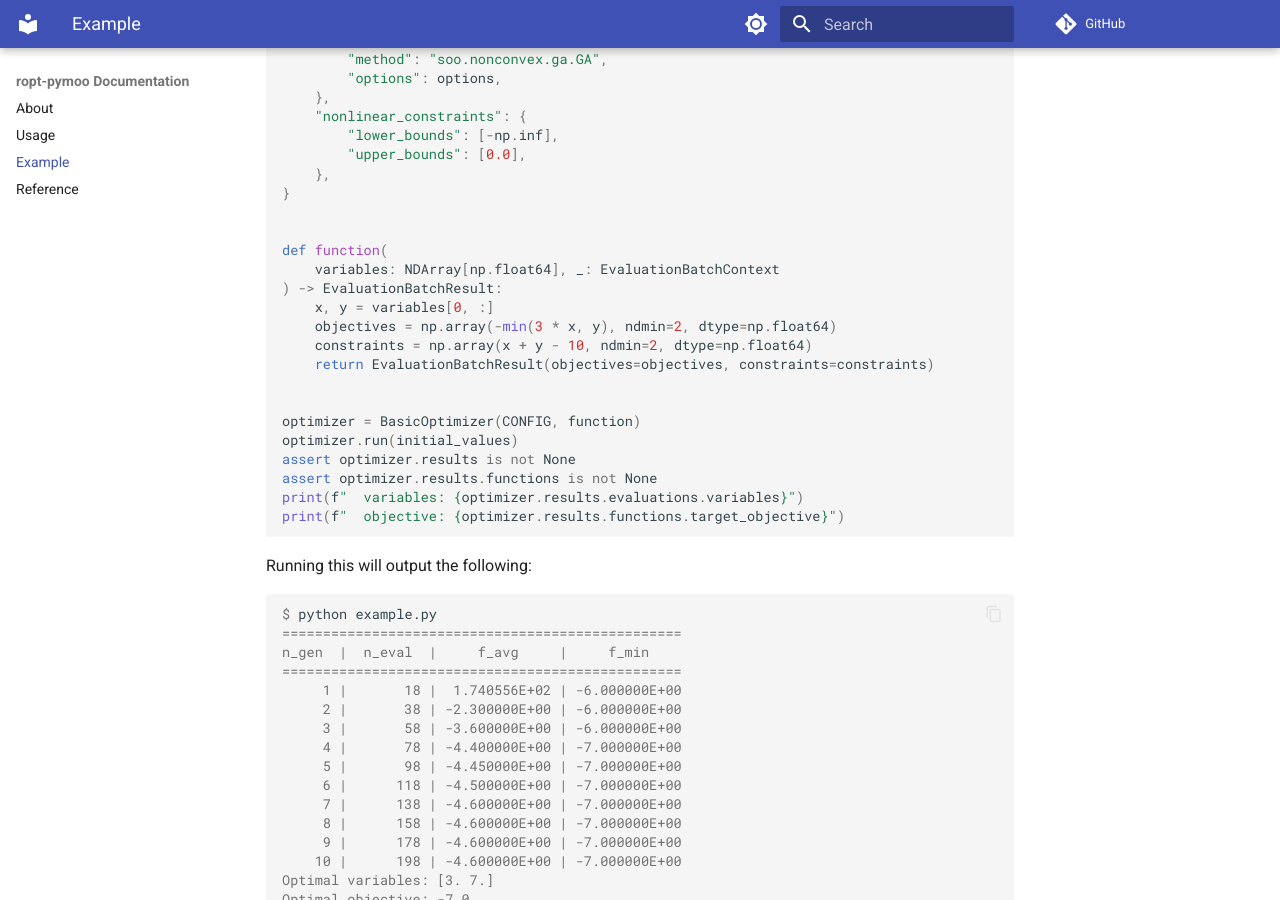
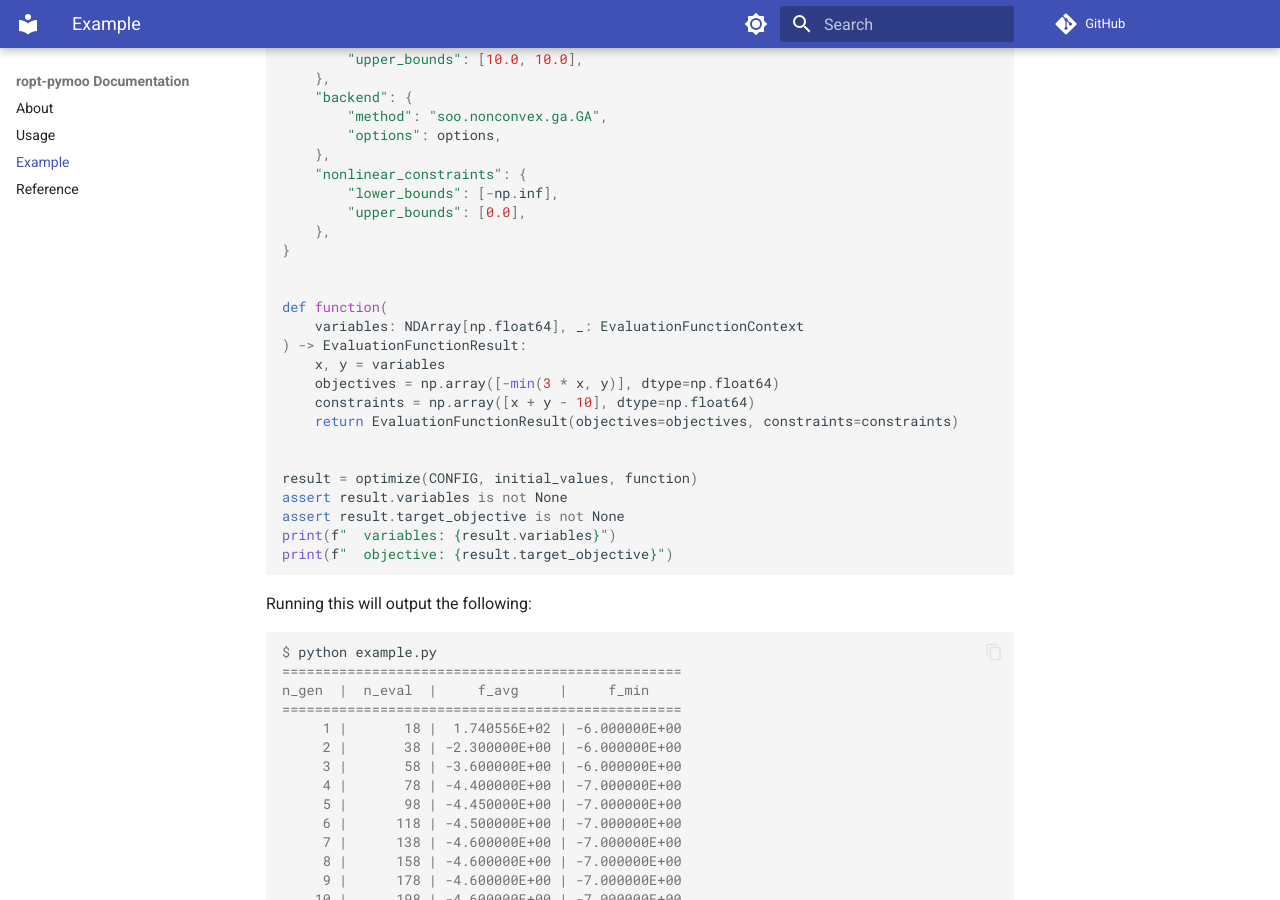
Before and after one commit to TNO-ropt/ropt-pymoo, an MkDocs documentation site: the page built from docs/example.md, in a window 1280 px wide and 900 px high, scrolled down 1171 px. Built offline with MkDocs 1.6.1 and Material for MkDocs 9.7.7, drawn with Linux system fonts in a browser that asks for light colours; comment, search, counter and statistics services are not loaded; the version menu is left out; some of the changed text lies outside the part shown.

Commit message:
Remove BasicOptimizer usage

````diff
--- a/docs/example.md
+++ b/docs/example.md
@@ -5,8 +5,11 @@
 
 import numpy as np
 from numpy.typing import NDArray
-from ropt.evaluation import EvaluationBatchContext, EvaluationBatchResult
-from ropt.workflow import BasicOptimizer
+from ropt.components.evaluators import (
+    EvaluationFunctionContext,
+    EvaluationFunctionResult,
+)
+from ropt.simple import optimize
 
 options = {
     "parameters": {
@@ -64,20 +67,19 @@
 
 
 def function(
-    variables: NDArray[np.float64], _: EvaluationBatchContext
-) -> EvaluationBatchResult:
-    x, y = variables[0, :]
-    objectives = np.array(-min(3 * x, y), ndmin=2, dtype=np.float64)
-    constraints = np.array(x + y - 10, ndmin=2, dtype=np.float64)
-    return EvaluationBatchResult(objectives=objectives, constraints=constraints)
+    variables: NDArray[np.float64], _: EvaluationFunctionContext
+) -> EvaluationFunctionResult:
+    x, y = variables
+    objectives = np.array([-min(3 * x, y)], dtype=np.float64)
+    constraints = np.array([x + y - 10], dtype=np.float64)
+    return EvaluationFunctionResult(objectives=objectives, constraints=constraints)
 
 
-optimizer = BasicOptimizer(CONFIG, function)
-optimizer.run(initial_values)
-assert optimizer.results is not None
-assert optimizer.results.functions is not None
-print(f"  variables: {optimizer.results.evaluations.variables}")
-print(f"  objective: {optimizer.results.functions.target_objective}")
+result = optimize(CONFIG, initial_values, function)
+assert result.variables is not None
+assert result.target_objective is not None
+print(f"  variables: {result.variables}")
+print(f"  objective: {result.target_objective}")
 ```
 
 Running this will output the following:
````
Also changed, not shown: 4 other files.
